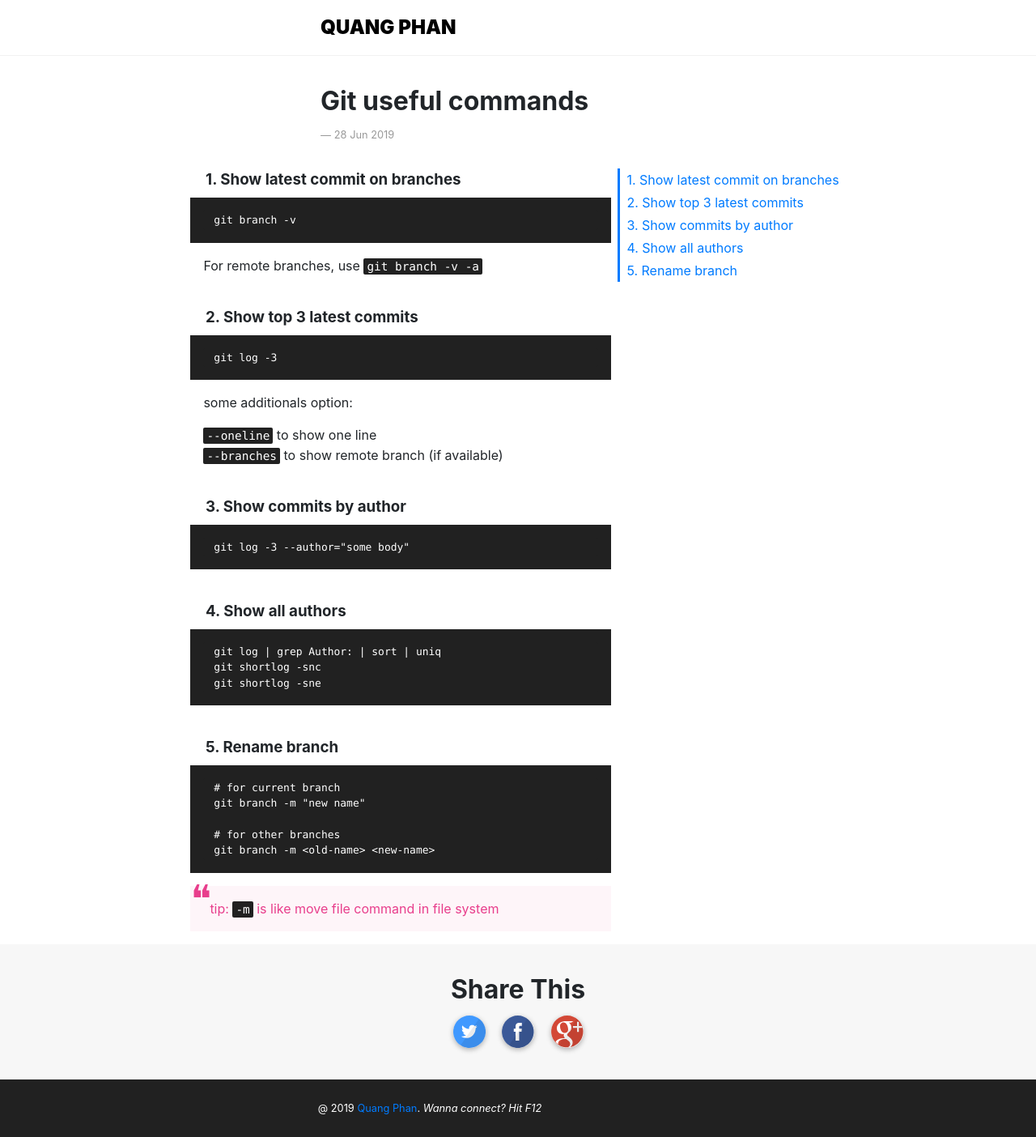
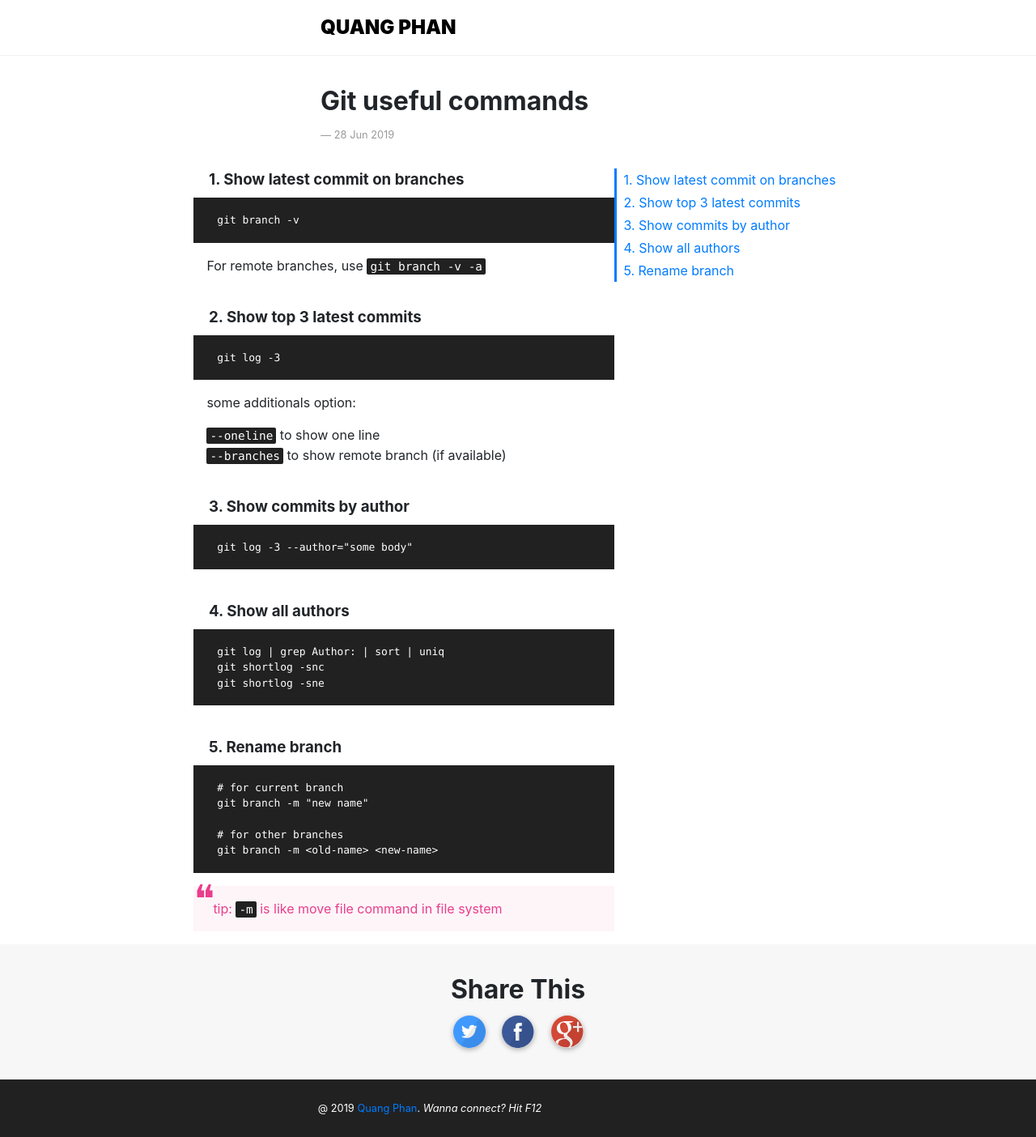
Before and after one commit to oclockvn/oclockvn.github.io, a Jekyll site: the page built from _posts/2019-06-28-git-useful-commands.md, in a window 1280 px wide. Shown: the whole page at 81% size. Built offline with Jekyll 4.4.1, drawn with Linux system fonts in a browser that asks for light colours; comment, search, counter and statistics services are not loaded.

Commit message:
No need margin for quick jump

```diff
--- a/assets/css/style.scss
+++ b/assets/css/style.scss
@@ -93,7 +93,6 @@ body {
   position: -webkit-sticky;
   max-width: 320px;
   top: 0;
-  margin-left: 8px;
   border-left: 3px solid $link-color;
 
   a {
```
